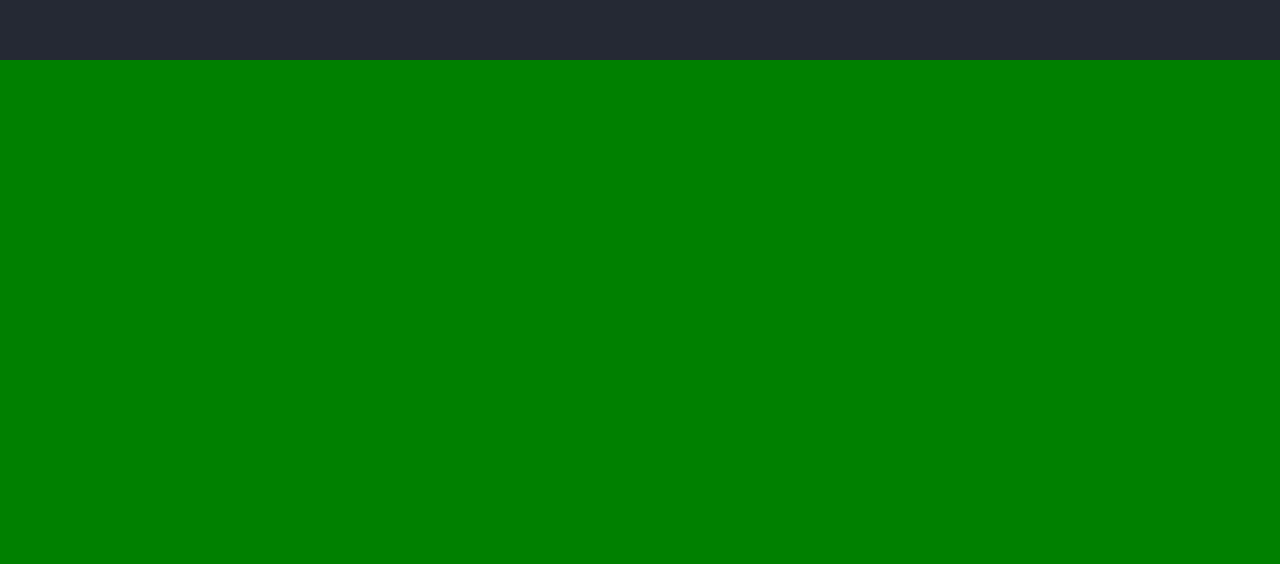
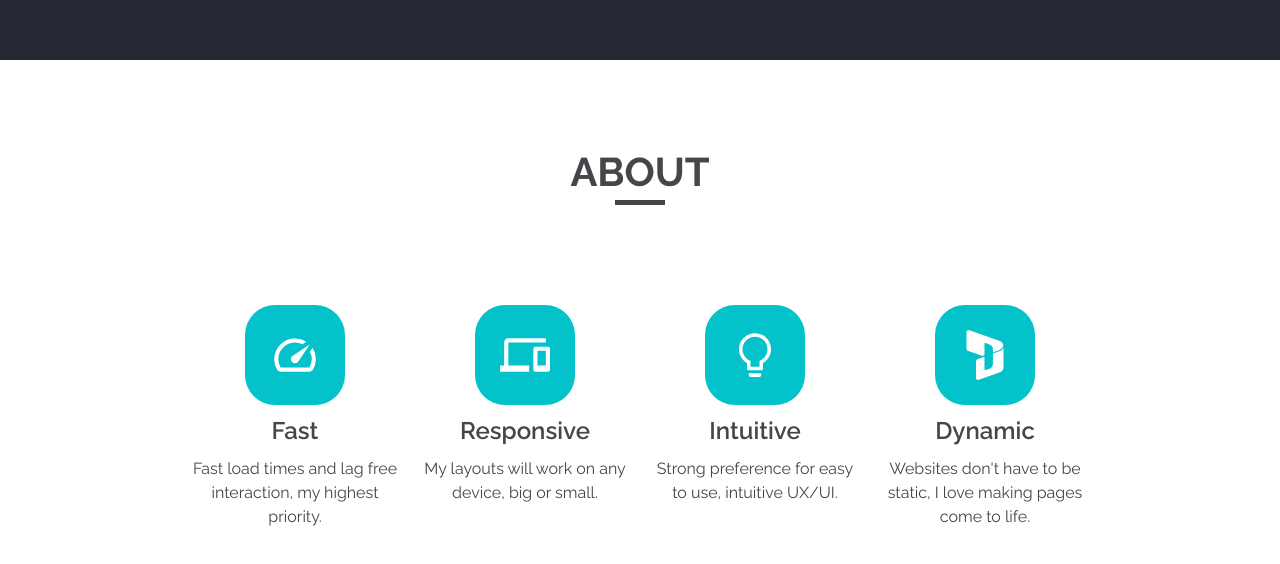
Before and after one commit to nikhilgupta58/portfolio2.0, a React (Vite) app: page / in a window 1280 px wide. Shown: the part 790-1354 px from the top of the page. Built offline with nearby package versions, Linux system fonts and the light colour scheme.

Commit message:
about page

```diff
--- a/package.json
+++ b/package.json
@@ -14,7 +14,8 @@
     "@emotion/styled": "^11",
     "framer-motion": "^6",
     "react": "^18.0.0",
-    "react-dom": "^18.0.0"
+    "react-dom": "^18.0.0",
+    "react-icons": "^4.3.1"
   },
   "devDependencies": {
     "@types/react": "^18.0.0",
--- a/src/components/About/About.view.tsx
+++ b/src/components/About/About.view.tsx
@@ -1,13 +1,79 @@
-
-import { Flex } from "@chakra-ui/react";
+import { Flex, Grid, GridItem, Text } from "@chakra-ui/react";
 import React from "react";
+import { characterstics } from "../../utils/About_data";
 import { useAboutContext } from "./utils/context";
 
 export default function AboutView() {
-    const {  } = useAboutContext();
+    const { } = useAboutContext();
     return (
-        <Flex h='100vh' bgColor={'green'} id='about'>
-
+        <Flex
+            minH='100vh'
+            id='about'
+            justifyContent={'center'}
+            p={{ base: '40px 0 40px 0', sm: '50px 0 50px 0', md: '70px 0 70px 0', lg: '100px 0 130px 0' }}
+            color={'#616161'}
+            fontSize={{ base: '10pt', sm: '11pt', md: '12pt' }}
+        >
+            <Flex
+                w={{ base: '90vw', md: '80vw', lg: '70vw' }}
+                alignItems='center'
+                color='#444649'
+                direction={'column'}
+            >
+                <Flex alignItems={'center'} direction='column'>
+                    <Text
+                        fontSize={{ base: '15pt', sm: '18pt', md: '23pt', lg: '30pt' }}
+                        lineHeight={{ base: '0pt', sm: '12pt', md: '16pt', lg: '18pt' }}
+                        fontWeight={'700'}
+                    >
+                        ABOUT
+                    </Text>
+                    <Flex mt={4} w='50px' h='5px' bgColor={'#444649'} />
+                </Flex>
+                <Grid
+                    m={{ base: '40px 0 20px 0', sm: '60px 0 30px 0', md: '80px 0 40px 0', lg: '100px 0 50px 0' }}
+                    w='100%'
+                    templateColumns={{ base: 'repeat(2, 1fr)', xl: 'repeat(4, 1fr)' }}
+                    gap={6}
+                >
+                    {characterstics.map((data, id) => (
+                        <GridItem
+                            key={id}
+                            justifySelf='center'
+                        >
+                            <Flex direction={'column'} alignItems='center'>
+                                <Flex
+                                    w='100px'
+                                    h='100px'
+                                    bgColor='#04c2c9'
+                                    borderRadius={'30px'}
+                                    color='white'
+                                    justifyContent={'center'}
+                                    alignItems='center'
+                                    fontSize={'50px'}
+                                >
+                                    <data.img />
+                                </Flex>
+                                <Flex direction={'column'}>
+                                    <Flex
+                                        fontWeight='600'
+                                        fontSize={{ base: '15pt', sm: '16pt', md: '17pt', lg: '18pt' }}
+                                        my={{ base: 1, sm: 1, md: 2 }}
+                                        justifyContent='center'
+                                    >
+                                        {data.title}
+                                    </Flex>
+                                    <Text
+                                        textAlign={'center'}
+                                    >
+                                        {data.desc}
+                                    </Text>
+                                </Flex>
+                            </Flex>
+                        </GridItem>
+                    ))}
+                </Grid>
+            </Flex>
         </Flex>
     )
 }
--- a/src/components/NavigationBar/NavigationBar.view.tsx
+++ b/src/components/NavigationBar/NavigationBar.view.tsx
@@ -52,8 +52,8 @@ export default function NavigationBarView() {
                     variants={variants}
                 >
                     {items.map((item, id) => (
-                        <Flex key={id} color={item.active ? '#e31b6d' : 'white'} m='10px 20px' cursor={'pointer'} >
-                             <a href={item.href}>{item.title}</a>
+                        <Flex key={id} color={item.active ? '#e31b6d' : 'white'} m='10px 20px' cursor={'pointer'} onClick={() => setShow(false)}>
+                            <a href={item.href}>{item.title}</a>
                         </Flex>
                     ))}
                 </Flex>
--- /dev/null
+++ b/src/utils/About_data.ts
@@ -0,0 +1,27 @@
+import { MdSpeed } from 'react-icons/md'
+import { MdOutlineDevices } from 'react-icons/md'
+import { AiOutlineBulb } from 'react-icons/ai'
+import { SiDynamics365 } from 'react-icons/si'
+
+export const characterstics = [
+    {
+        title: 'Fast',
+        desc: "Fast load times and lag free interaction, my highest priority.",
+        img: MdSpeed
+    },
+    {
+        title: 'Responsive',
+        desc: "My layouts will work on any device, big or small.",
+        img: MdOutlineDevices
+    },
+    {
+        title: 'Intuitive',
+        desc: "Strong preference for easy to use, intuitive UX/UI.",
+        img: AiOutlineBulb
+    },
+    {
+        title: 'Dynamic',
+        desc: "Websites don't have to be static, I love making pages come to life.",
+        img: SiDynamics365
+    },
+]
```
Also changed, not shown: 1 other file (tests, documents, lock files or other folders).
